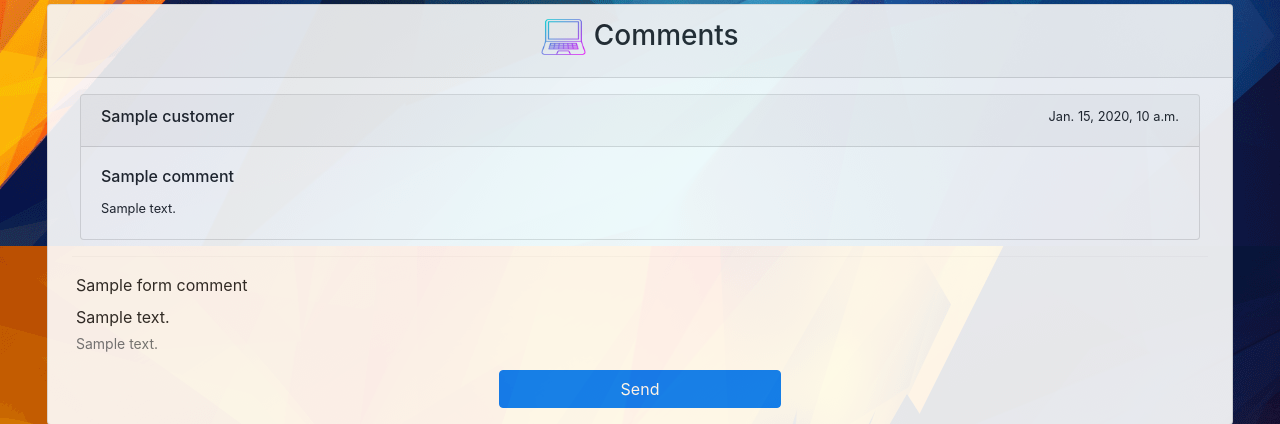
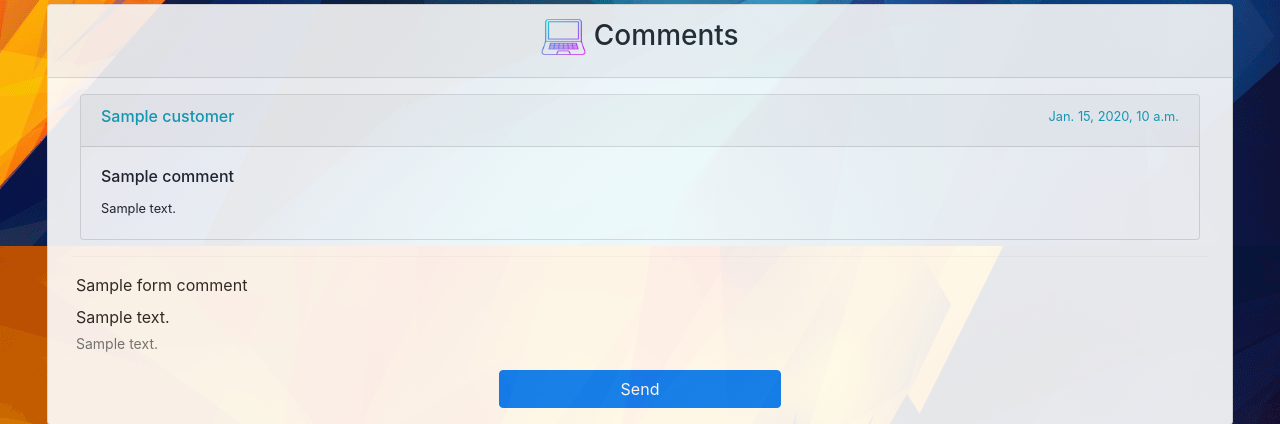
Before and after one commit to mehdi-mirzaie78/Django-Online-Shop, a Django app: template Shop/product/templates/product/details.html in a window 1280 px wide. Shown: the part 834-1258 px from the top of the page. Run offline with Django 4.2, Linux system fonts and the light colour scheme; the template is opened without the code that fills it: most values are stand-ins (such as "Sample title", 1, 10 or a date in 2020); grey boxes marked "Sample" are stand-in pictures; some libraries are stand-ins or nearby versions.

Commit message:
Shop | product | details.html | Updated

```diff
--- a/Shop/product/templates/product/details.html
+++ b/Shop/product/templates/product/details.html
@@ -91,7 +91,7 @@
                         <div class="m-2">
                             {% for comment in comments %}
                                 <div class="card">
-                                    <div class="card-header">
+                                    <div class="card-header text-info">
                                         <div class="row">
                                             <h6 class="col-6">{{ comment.customer }}</h6>
                                             <small class="col-6 text-end">{{ comment.created }}</small>
```
